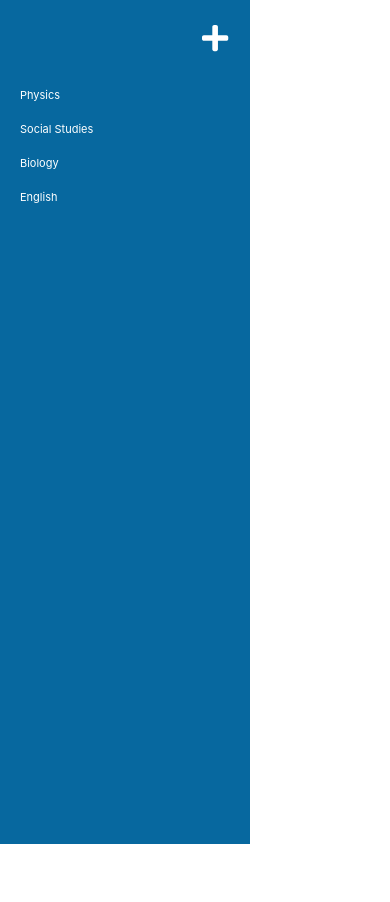
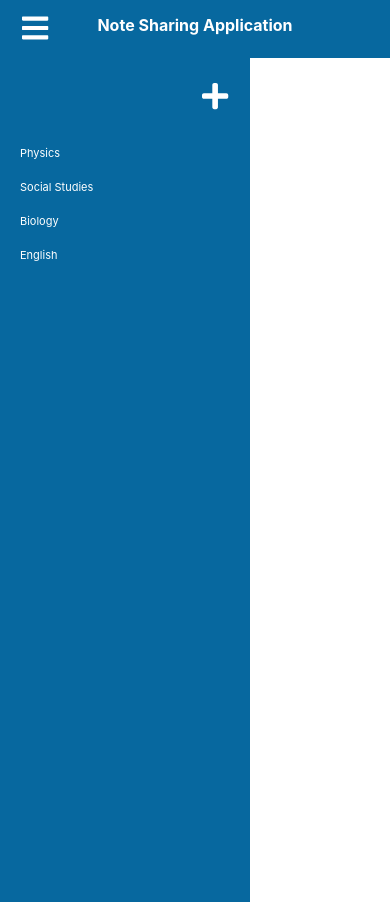
Before and after one commit to hyungmogu/note-sharing-app, a React (Create React App) app in the folder web/: page /note-sharing-app/home in a window 390 px wide. Before the commit the page ends 844 px from the top, so only its background shows below. Built offline with nearby package versions, Linux system fonts and the light colour scheme.

Commit message:
feat: Add mobile header

```diff
--- a/web/src/App.js
+++ b/web/src/App.js
@@ -6,6 +6,7 @@ import {
   Switch
 } from 'react-router-dom';
 
+import HeaderMobile from './components/HeaderMobile';
 import HomeScreen from './screens/HomeScreen';
 import LoginScreen from './screens/LoginScreen';
 import SignUpScreen from './screens/SignUpScreen';
@@ -14,6 +15,7 @@ import './App.scss';
 function App() {
     return (
         <BrowserRouter basename={"note-sharing-app"}>
+            <HeaderMobile/>
             <div className="App">
                 <Switch>
                     <Route exact path="/" component={LoginScreen}/>
--- a/web/src/App.scss
+++ b/web/src/App.scss
@@ -4,6 +4,7 @@ $color-primary: #07689F;
 $color-white: white;
 
 $header-width: 250px;
+$header-height-mobile: 50px;
 
 a, button, p, span {
   font-size: $default-font-size;
@@ -70,6 +71,13 @@ input {
   &.button--type-add:hover {
     color: darken($color-primary, 15);
   }
+
+  &.button--type-menu {
+    font-size: 30px;
+    font-weight: bold;
+    color: $color-white;
+  }
+
 }
 
 .form--type-loginSignup {
@@ -123,6 +131,26 @@ input {
   }
 }
 
+.header--navigation-mobile {
+  background-color: $color-primary;
+  color: $color-white;
+  display: flex;
+
+  section {
+    z-index: 0;
+    position: absolute;
+    height: $header-height-mobile;
+    display: flex;
+    align-items: center;
+    justify-content: center;
+    width: 100%;
+  }
+
+  button {
+    z-index: 1;
+  }
+}
+
 .section--screen {
   display: flex;
   height: inherit;
--- a/web/src/components/Header.js
+++ b/web/src/components/Header.js
@@ -1,15 +1,18 @@
-import React from 'react';
+import React, { Component } from 'react';
 
 import { NavLink } from 'react-router-dom';
 import { FontAwesomeIcon } from '@fortawesome/react-fontawesome'
 import { faPlus } from '@fortawesome/free-solid-svg-icons'
 
 
-const Header = () => (
+class Header extends Component {
+
+    render() {
+        return (
         <header className="header--navigation-primary">
             <nav className="nav--type-desktop">
                 <section>
-                <button class="button button--type-add">
+                    <button className="button button--type-add">
                         <FontAwesomeIcon icon={faPlus}/>
                     </button>
                 </section>
@@ -24,5 +27,7 @@ const Header = () => (
             </nav>
         </header>
         );
+    }
+};
 
 export default Header;
--- /dev/null
+++ b/web/src/components/HeaderMobile.js
@@ -0,0 +1,24 @@
+import React, { Component } from 'react';
+
+import { NavLink } from 'react-router-dom';
+import { FontAwesomeIcon } from '@fortawesome/react-fontawesome'
+import { faBars } from '@fortawesome/free-solid-svg-icons'
+
+
+class HeaderMobile extends Component {
+
+    render() {
+        return (
+        <header className="header--navigation-mobile">
+            <button className="button button--type-menu">
+                <FontAwesomeIcon icon={faBars}/>
+            </button>
+            <section>
+                <strong>Note Sharing Application</strong>
+            </section>
+        </header>
+        );
+    }
+};
+
+export default HeaderMobile;
```
Lines whose indentation alone changed are shown as unchanged.
